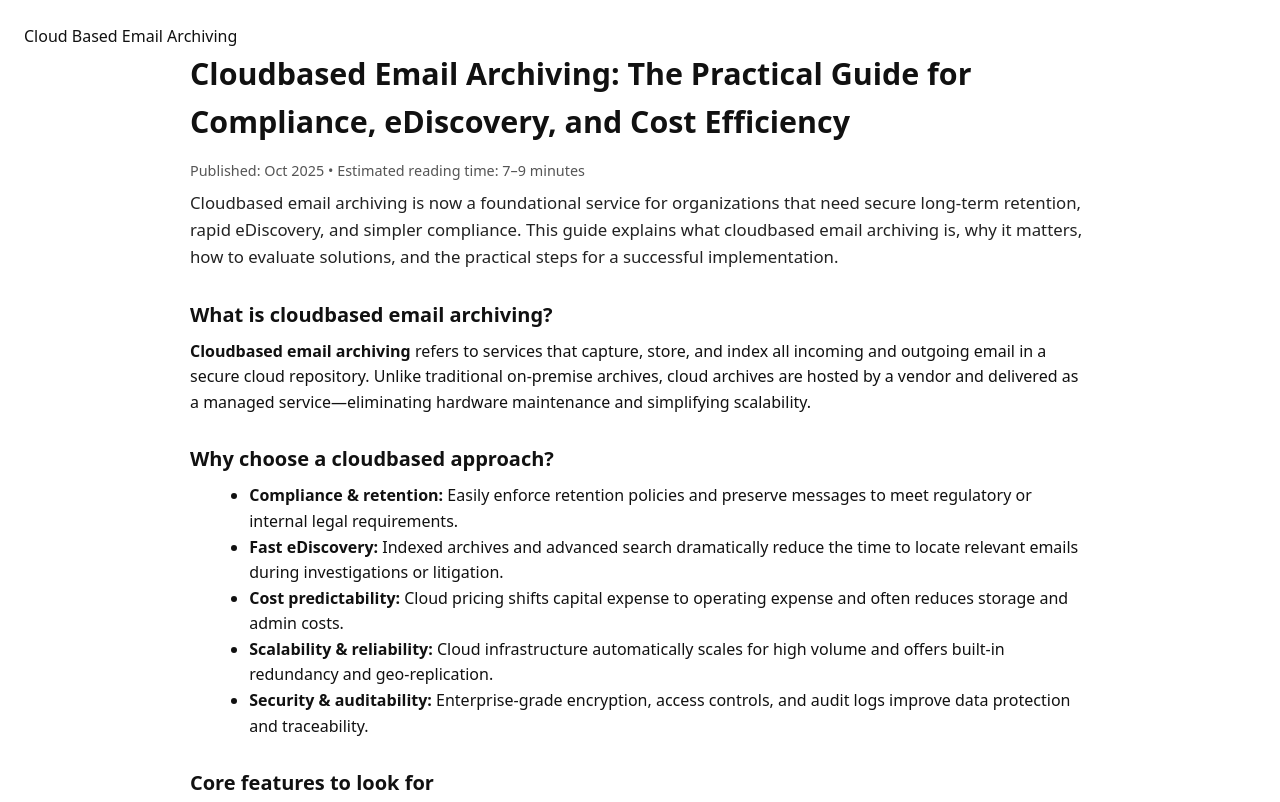
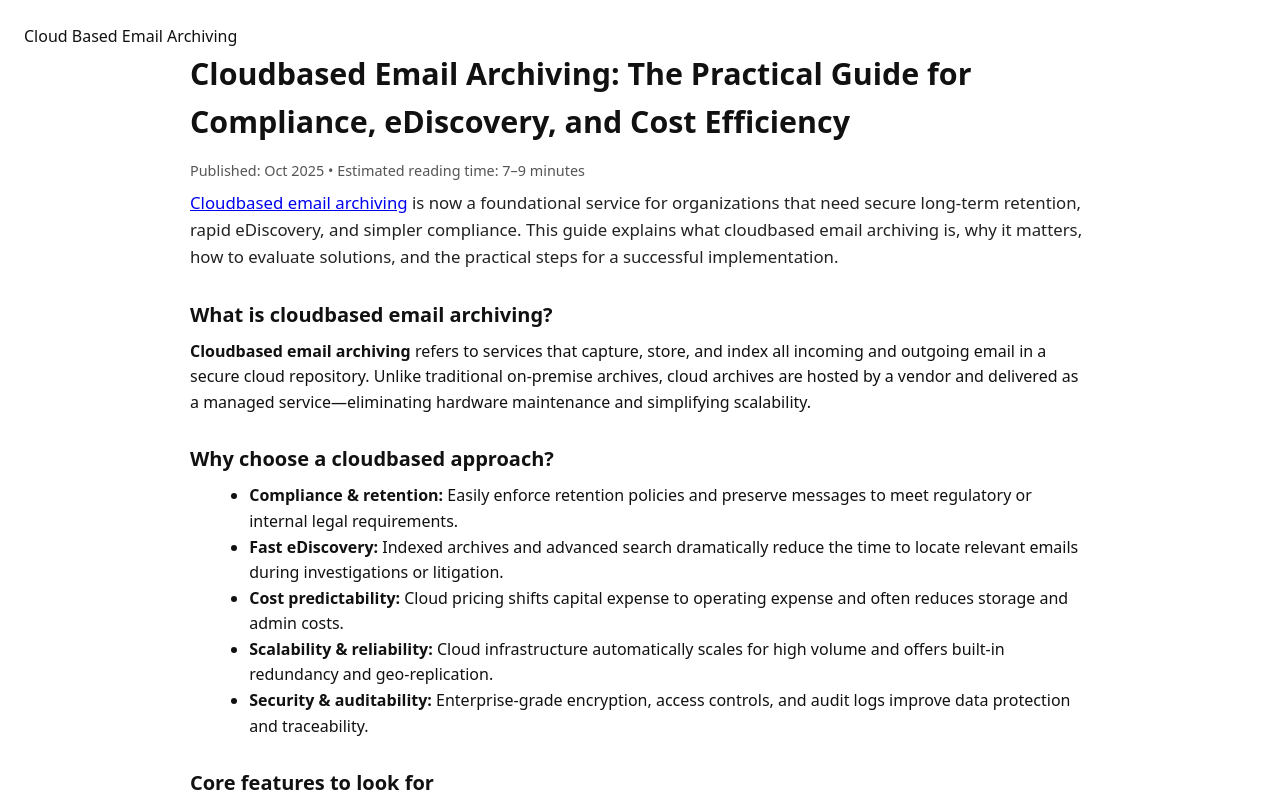
Before and after one commit to cloud-based-email-archiving/cloud-based-email-archiving.github.io, a plain HTML site: page index.html in a window 1280 px wide. Shown: the top 802 px of the page. Drawn offline with Linux system fonts and the light colour scheme.

Commit message:
Update index.html

```diff
--- a/index.html
+++ b/index.html
@@ -39,7 +39,7 @@ Cloud Based Email Archiving
     <p class="meta">Published: Oct 2025 • Estimated reading time: 7–9 minutes</p>
 
     <p class="lead">
-      Cloudbased email archiving is now a foundational service for organizations that need secure long-term retention, rapid eDiscovery, and simpler compliance. This guide explains what cloudbased email archiving is, why it matters, how to evaluate solutions, and the practical steps for a successful implementation.
+      <a href="https://www.solix.com/products/email-archiving/">Cloudbased email archiving</a> is now a foundational service for organizations that need secure long-term retention, rapid eDiscovery, and simpler compliance. This guide explains what cloudbased email archiving is, why it matters, how to evaluate solutions, and the practical steps for a successful implementation.
     </p>
 
     <h2>What is cloudbased email archiving?</h2>
```
